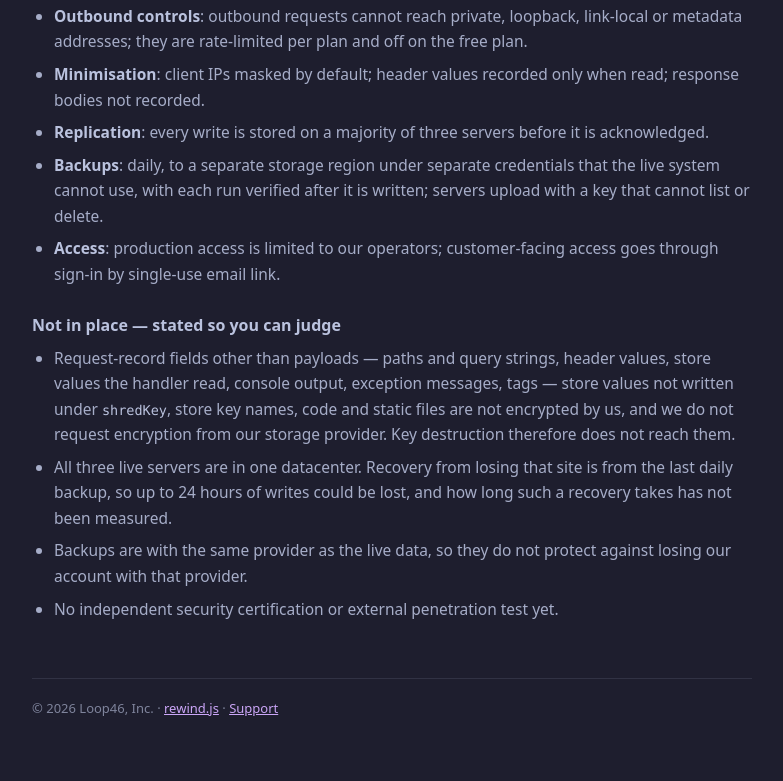
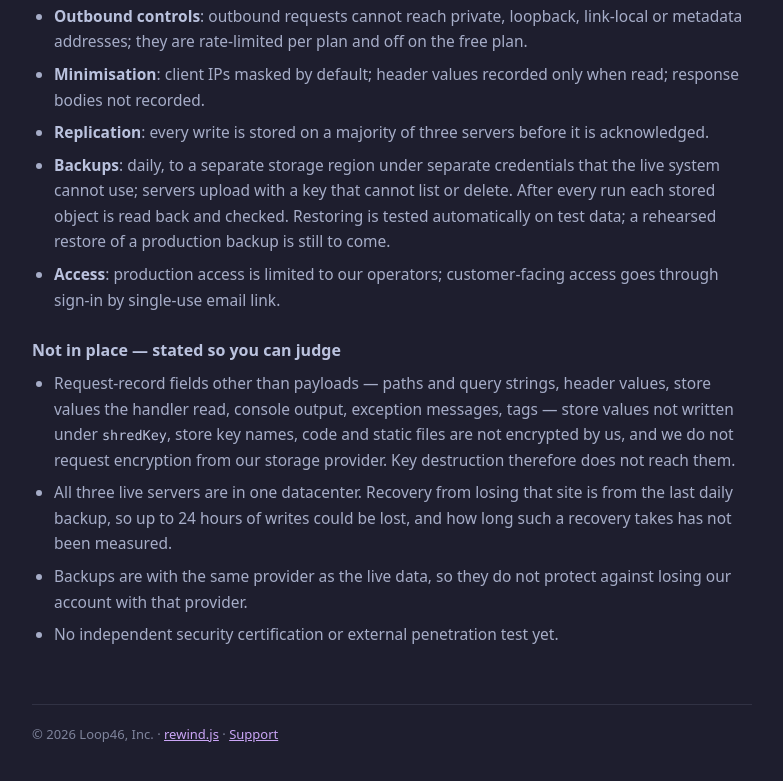
Before and after one commit to anarchodev/rewind-apps, a plain HTML site: page marketing/_static/dpa.html in a window 1280 px wide. Shown: the part 5021-5802 px from the top of the page, without its empty margins (248-1031 px from the left). Drawn offline with Linux system fonts and the light colour scheme.

Commit message:
marketing(DPA): backups are read back and checked each run; restore is tested on test data only
Co-Authored-By: Claude Opus 5.5 (1M context) <noreply@anthropic.com>

```diff
--- a/marketing/_static/dpa.html
+++ b/marketing/_static/dpa.html
@@ -260,9 +260,11 @@
     <li><strong>Replication</strong>: every write is stored on a majority of
         three servers before it is acknowledged.</li>
     <li><strong>Backups</strong>: daily, to a separate storage region under
-        separate credentials that the live system cannot use, with each run
-        verified after it is written; servers upload with a key that cannot
-        list or delete.</li>
+        separate credentials that the live system cannot use; servers upload
+        with a key that cannot list or delete. After every run each stored
+        object is read back and checked. Restoring is tested automatically on
+        test data; a rehearsed restore of a production backup is still to
+        come.</li>
     <li><strong>Access</strong>: production access is limited to our
         operators; customer-facing access goes through sign-in by
         single-use email link.</li>
```
